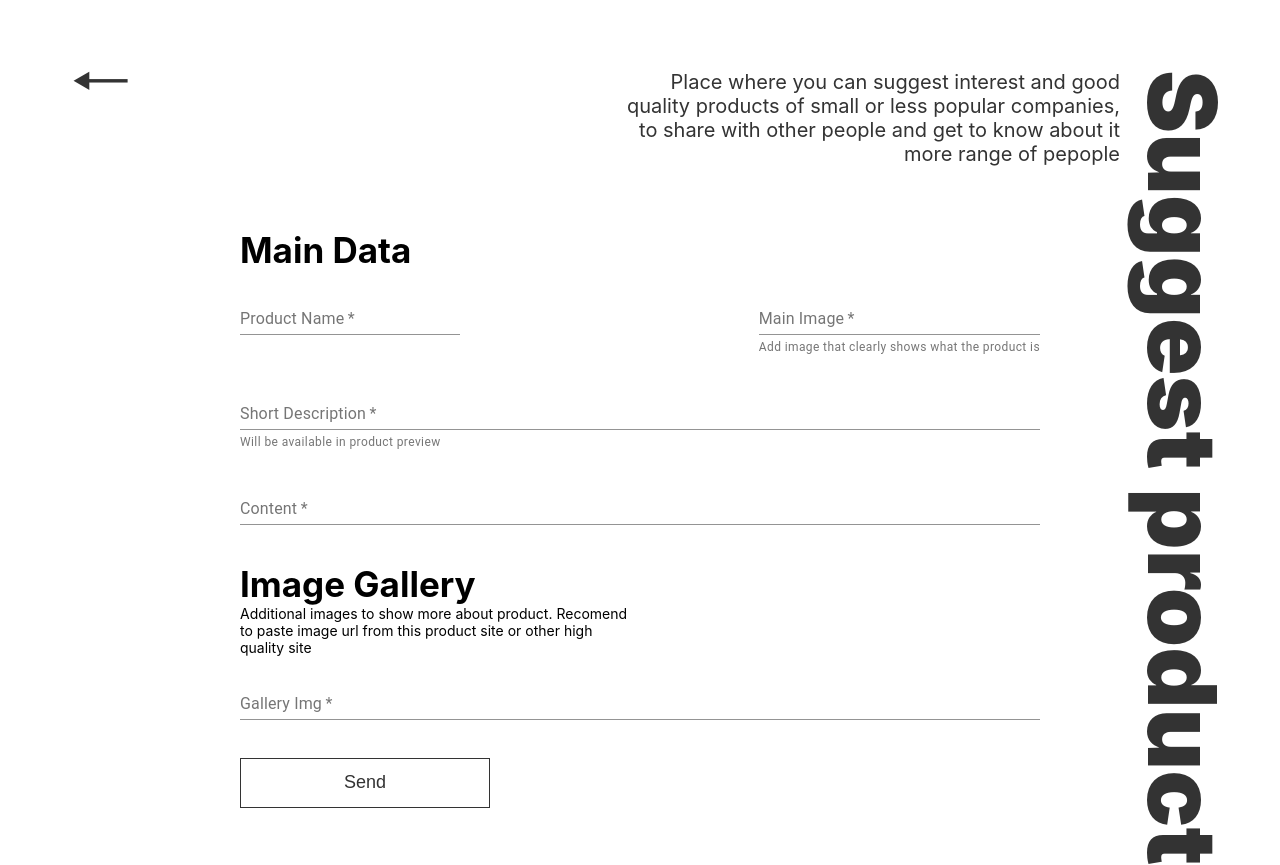
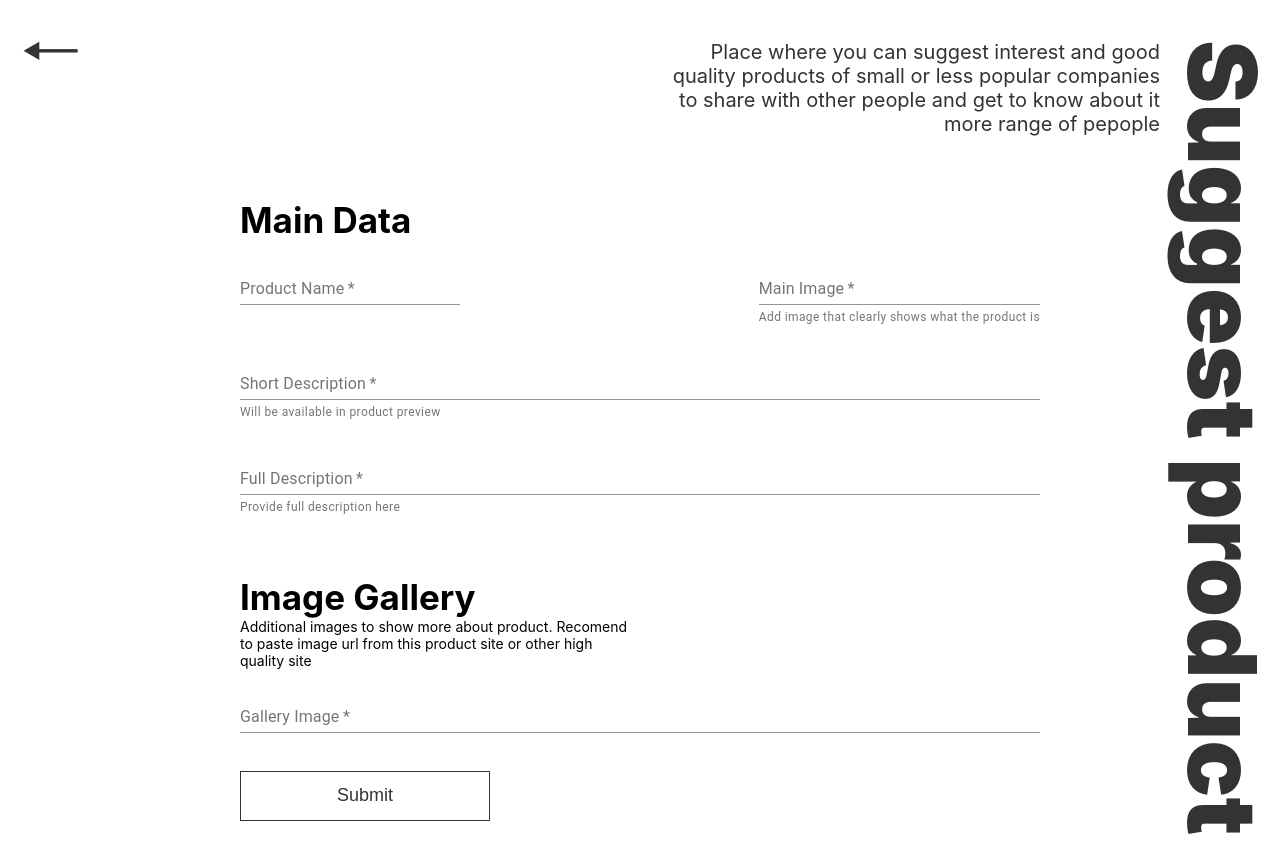
Before and after one commit to alexey-marinkevich/best-product-app, a React (Create React App) app: page /product in a window 1280 px wide. After the commit the page ends 835 px from the top, so only its background shows below. Built offline with nearby package versions, Linux system fonts and the light colour scheme.

Commit message:
Add state and ux to ProductProposalForm

```diff
--- a/src/ProductProposalForm.js
+++ b/src/ProductProposalForm.js
@@ -5,34 +5,60 @@ import TextField from '@material-ui/core/TextField';
 
 class ProductProposalForm extends Component {
   state = {
-    usersSuggestions: [],
+    productName: '',
+    productHeadImage: '',
+    shortDescription: '',
+    fullDescription: '',
+    galleryField: '',
   };
+
+  handleInput = e => {
+    const eventId = e.target.id;
+    const value = e.target.value;
+
+    this.setState({
+      [eventId]: value,
+    });
+  };
+
+  handleSubmit = e => {
+    e.preventDefault();
+  };
+
   render() {
+    const {
+      productName,
+      productHeadImage,
+      shortDescription,
+      fullDescription,
+      galleryField,
+    } = this.state;
+
     return (
       <Container>
         <ContainerTopSection>
           <CloseButton>🠐</CloseButton>
           <LeadText>
             Place where you can suggest interest and good quality products of small or less popular
-            companies, to share with other people and get to know about it more range of pepople
+            companies to share with other people and get to know about it more range of pepople
           </LeadText>
         </ContainerTopSection>
-        <Form>
+        <Form onChange={this.handleInput} onSubmit={this.handleSubmit}>
           <MainData>
             <h2>Main Data</h2>
             <MainDataTopSection>
               <TextField
                 required
-                id="product-name"
+                id="productName"
                 label="Product Name"
-                defaultValue=""
+                defaultValue={productName}
                 margin="normal"
               />
               <TextField
                 required
-                id="product-head-img"
+                id="productHeadImage"
                 label="Main Image"
-                defaultValue=""
+                defaultValue={productHeadImage}
                 margin="normal"
                 placeholder="Paste URL"
                 helperText="Add image that clearly shows what the product is"
@@ -41,9 +67,9 @@ class ProductProposalForm extends Component {
             <TextField
               required
               multiline
-              id="short-descr"
+              id="shortDescription"
               label="Short Description"
-              defaultValue=""
+              defaultValue={shortDescription}
               margin="normal"
               placeholder="100 symbols max"
               helperText="Will be available in product preview"
@@ -54,11 +80,11 @@ class ProductProposalForm extends Component {
             <TextField
               required
               multiline
-              id="full-description"
-              label="Content"
-              defaultValue=""
+              id="fullDescription"
+              label="Full Description"
+              defaultValue={fullDescription}
               margin="normal"
-              helperText=""
+              helperText="Provide full description here"
             />
           </MainData>
           <ImageGallery>
@@ -69,15 +95,15 @@ class ProductProposalForm extends Component {
             </p>
             <TextField
               required
-              id="gallery-field"
-              label="Gallery Img"
-              defaultValue=""
+              id="galleryField"
+              label="Gallery Image"
+              defaultValue={galleryField}
               placeholder="Paste URL"
               margin="normal"
               helperText=""
             />
           </ImageGallery>
-          <Button>Send</Button>
+          <Button>Submit</Button>
         </Form>
       </Container>
     );
@@ -91,7 +117,7 @@ const Container = styled.div`
   flex-direction: column;
   align-items: center;
   align-self: center;
-  max-width: 1200px;
+  max-width: 1280px;
   margin: 0 auto;
 
   & h2 {
@@ -105,22 +131,22 @@ const ContainerTopSection = styled.div`
   justify-content: space-between;
   align-items: center;
   width: 100%;
-`
+`;
 
 const CloseButton = styled.button`
   font-size: 70px;
   background: none;
   border: none;
   outline: none;
-  padding: 30px;
+  padding: 0 30px 30px 30px;
   cursor: pointer;
-  transition: .3s;
+  transition: 0.3s;
   color: #333
 
   :hover {
-    padding: 30px 30px 30px 20px;
+    transform: translate(-10px, 0);
   }
-`
+`;
 
 const LeadText = styled.h1`
   font-size: 20px;
@@ -168,7 +194,7 @@ const ImageGallery = styled.div`
   display: flex;
   flex-direction: column;
   width: 100%;
-  padding-top: 30px;
+  padding-top: 50px;
   margin-bottom: 30px;
 
   & p {
@@ -186,10 +212,10 @@ const Button = styled.button`
   color: #333;
   font-size: 18px;
   cursor: pointer;
-  transition: .3s;
+  transition: 0.3s;
 
   : hover {
     background-color: #333;
     color: #fff;
   }
-`
+`;
```
